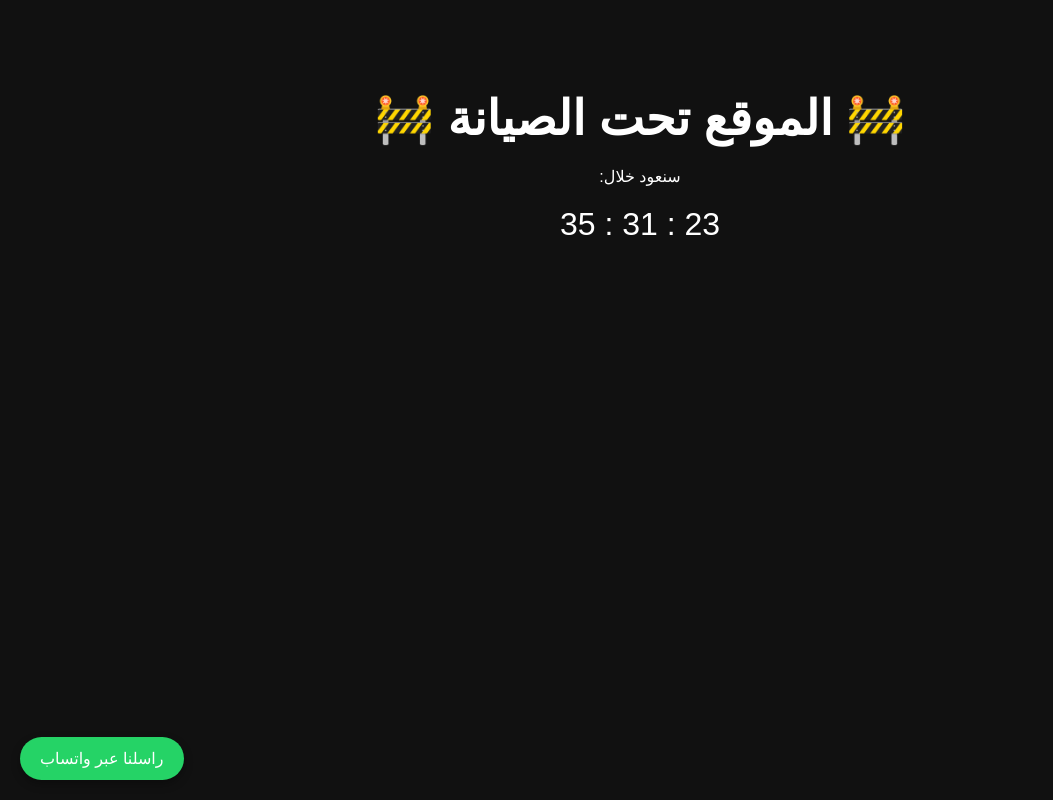
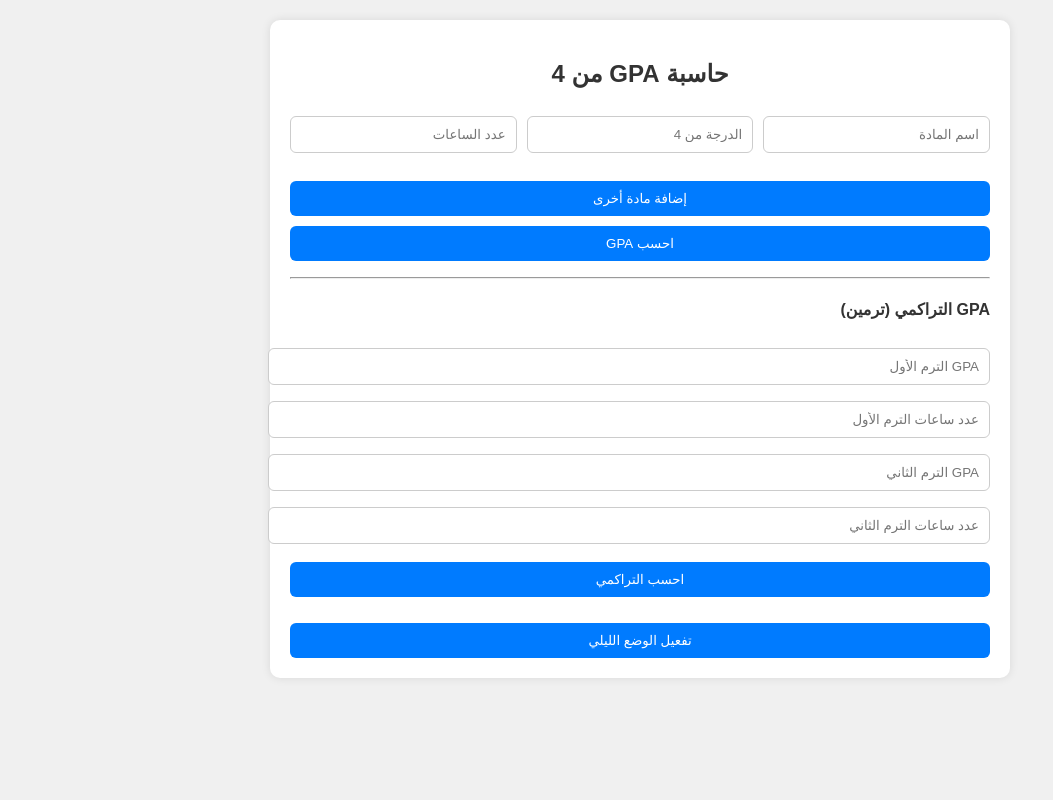
Before and after one commit to DMOFATHY/CGPA, a plain HTML site: page index.html in a window 1280 px wide. Shown: the whole page, without its empty margins (0-1053 px from the left). Drawn offline with Linux system fonts and the light colour scheme.

Commit message:
Add files via upload

```diff
--- a/index.html
+++ b/index.html
@@ -1,87 +1,163 @@
 <!DOCTYPE html>
-<html lang="ar">
+<html lang="ar" dir="rtl">
 <head>
   <meta charset="UTF-8">
-  <title>الموقع تحت الصيانة</title>
+  <meta name="viewport" content="width=device-width, initial-scale=1.0">
+  <title>حساب GPA</title>
   <style>
     body {
-      font-family: 'Cairo', sans-serif;
-      background-color: #111;
-      color: white;
+      font-family: 'Arial', sans-serif;
+      margin: 0;
+      padding: 20px;
+      background-color: #f0f0f0;
+      color: #333;
+      transition: background-color 0.3s, color 0.3s;
+    }
+    .dark-mode {
+      background-color: #121212;
+      color: #f0f0f0;
+    }
+    .container {
+      max-width: 700px;
+      margin: auto;
+      padding: 20px;
+      border-radius: 10px;
+      background-color: #fff;
+      box-shadow: 0 0 10px rgba(0,0,0,0.1);
+    }
+    .dark-mode .container {
+      background-color: #1e1e1e;
+    }
+    h2 {
       text-align: center;
-      padding: 50px;
-      direction: rtl;
     }
-    h1 {
-      font-size: 3em;
-      margin-bottom: 20px;
+    input {
+      width: 100%;
+      padding: 10px;
+      margin: 8px 0;
+      border: 1px solid #ccc;
+      border-radius: 6px;
     }
-    #countdown {
-      font-size: 2em;
+    button {
+      width: 100%;
+      padding: 10px;
+      margin-top: 10px;
+      background-color: #007bff;
+      color: #fff;
+      border: none;
+      border-radius: 6px;
+      cursor: pointer;
+    }
+    button:hover {
+      background-color: #0056b3;
+    }
+    .toggle-dark {
+      margin-top: 15px;
+      text-align: center;
+    }
+    .course-list {
       margin-top: 20px;
     }
-    .whatsapp-btn {
-      position: fixed;
-      bottom: 20px;
-      left: 20px;
-      background-color: #25D366;
-      color: white;
-      padding: 12px 20px;
-      border-radius: 50px;
-      font-size: 16px;
-      text-decoration: none;
-      box-shadow: 0 4px 10px rgba(0, 0, 0, 0.3);
-      z-index: 999;
-      transition: background-color 0.3s;
+    .course-item {
+      display: flex;
+      gap: 10px;
+      margin-bottom: 10px;
     }
-    .whatsapp-btn:hover {
-      background-color: #1ebe5b;
+    .course-item input {
+      flex: 1;
     }
   </style>
 </head>
 <body>
-  <h1>🚧 الموقع تحت الصيانة 🚧</h1>
-  <p>سنعود خلال:</p>
-  <div id="countdown">جارٍ التحميل...</div>
+  <div class="container">
+    <h2>حاسبة GPA من 4</h2>
 
-  <!-- زر الواتساب -->
-  <a class="whatsapp-btn" href="https://wa.me/201091964996" target="_blank">راسلنا عبر واتساب</a>
+    <div id="courseContainer" class="course-list">
+      <div class="course-item">
+        <input type="text" placeholder="اسم المادة" class="subject">
+        <input type="number" step="0.01" placeholder="الدرجة من 4" class="grade">
+        <input type="number" step="0.01" placeholder="عدد الساعات" class="hours">
+      </div>
+    </div>
+
+    <button onclick="addCourse()">إضافة مادة أخرى</button>
+    <button onclick="calculateGPA()">احسب GPA</button>
+    <p id="termGPA"></p>
+
+    <hr>
+
+    <h4>GPA التراكمي (ترمين)</h4>
+    <input type="number" id="gpa1" placeholder="GPA الترم الأول" step="0.01">
+    <input type="number" id="hours1" placeholder="عدد ساعات الترم الأول" step="0.01">
+    <input type="number" id="gpa2" placeholder="GPA الترم الثاني" step="0.01">
+    <input type="number" id="hours2" placeholder="عدد ساعات الترم الثاني" step="0.01">
+    <button onclick="calcCumulativeGPA()">احسب التراكمي</button>
+    <p id="cumulativeGPA"></p>
+
+    <div class="toggle-dark">
+      <button id="darkModeBtn" onclick="toggleDarkMode()">تفعيل الوضع الليلي</button>
+    </div>
+  </div>
 
   <script>
-    // وقت بداية الصيانة بتوقيت مصر
-    const startTime = new Date("2025-06-28T12:00:00+02:00");
-    const endTime = new Date(startTime.getTime() + 24 * 60 * 60 * 1000); // 24 ساعة
-
-    // الإشعارات
-    if ("Notification" in window && Notification.permission !== "granted") {
-      Notification.requestPermission();
+    function addCourse() {
+      const container = document.getElementById('courseContainer');
+      const div = document.createElement('div');
+      div.className = 'course-item';
+      div.innerHTML = `
+        <input type="text" placeholder="اسم المادة" class="subject">
+        <input type="number" step="0.01" placeholder="الدرجة من 4" class="grade">
+        <input type="number" step="0.01" placeholder="عدد الساعات" class="hours">
+      `;
+      container.appendChild(div);
     }
 
-    let notified = false;
+    function calculateGPA() {
+      const grades = document.querySelectorAll('.grade');
+      const hours = document.querySelectorAll('.hours');
 
-    function updateCountdown() {
-      const now = new Date();
-      const diff = endTime - now;
+      let totalPoints = 0;
+      let totalHours = 0;
 
-      if (diff <= 0) {
-        document.getElementById("countdown").innerHTML = "✅ انتهت الصيانة ✅";
-        if ("Notification" in window && Notification.permission === "granted" && !notified) {
-          new Notification("✨ الموقع جاهز الآن! ✨");
-          notified = true;
+      for (let i = 0; i < grades.length; i++) {
+        const grade = parseFloat(grades[i].value);
+        const hour = parseFloat(hours[i].value);
+
+        if (!isNaN(grade) && !isNaN(hour)) {
+          totalPoints += grade * hour;
+          totalHours += hour;
         }
-        return;
       }
 
-      const hours = Math.floor(diff / (1000 * 60 * 60));
-      const minutes = Math.floor((diff % (1000 * 60 * 60)) / (1000 * 60));
-      const seconds = Math.floor((diff % (1000 * 60)) / 1000);
-
-      document.getElementById("countdown").innerHTML =
-        `${hours.toString().padStart(2, '0')} : ${minutes.toString().padStart(2, '0')} : ${seconds.toString().padStart(2, '0')}`;
+      if (totalHours > 0) {
+        const gpa = totalPoints / totalHours;
+        document.getElementById('termGPA').innerText = 'GPA الترم = ' + gpa.toFixed(2);
+      } else {
+        document.getElementById('termGPA').innerText = 'من فضلك أدخل الدرجات والساعات بشكل صحيح';
+      }
     }
 
-    setInterval(updateCountdown, 1000);
-    updateCountdown();
+    function calcCumulativeGPA() {
+      let gpa1 = parseFloat(document.getElementById('gpa1').value);
+      let hours1 = parseFloat(document.getElementById('hours1').value);
+      let gpa2 = parseFloat(document.getElementById('gpa2').value);
+      let hours2 = parseFloat(document.getElementById('hours2').value);
+
+      if (!isNaN(gpa1) && !isNaN(hours1) && !isNaN(gpa2) && !isNaN(hours2)) {
+        let totalPoints = (gpa1 * hours1) + (gpa2 * hours2);
+        let totalHours = hours1 + hours2;
+        let cumulative = totalPoints / totalHours;
+        document.getElementById('cumulativeGPA').innerText = 'GPA التراكمي = ' + cumulative.toFixed(2);
+      } else {
+        document.getElementById('cumulativeGPA').innerText = 'يرجى إدخال جميع القيم بشكل صحيح';
+      }
+    }
+
+    function toggleDarkMode() {
+      document.body.classList.toggle('dark-mode');
+      const btn = document.getElementById('darkModeBtn');
+      btn.innerText = document.body.classList.contains('dark-mode') ? 'إلغاء الوضع الليلي' : 'تفعيل الوضع الليلي';
+    }
   </script>
 </body>
 </html>
```
